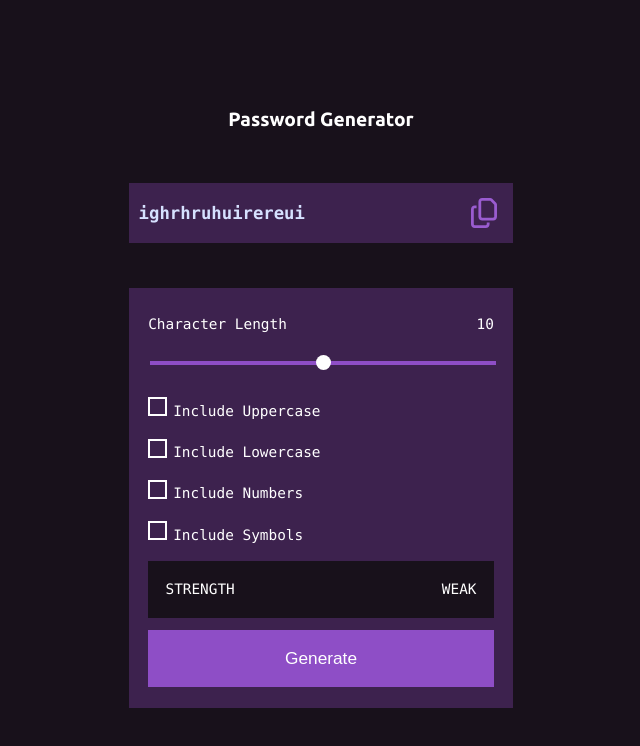
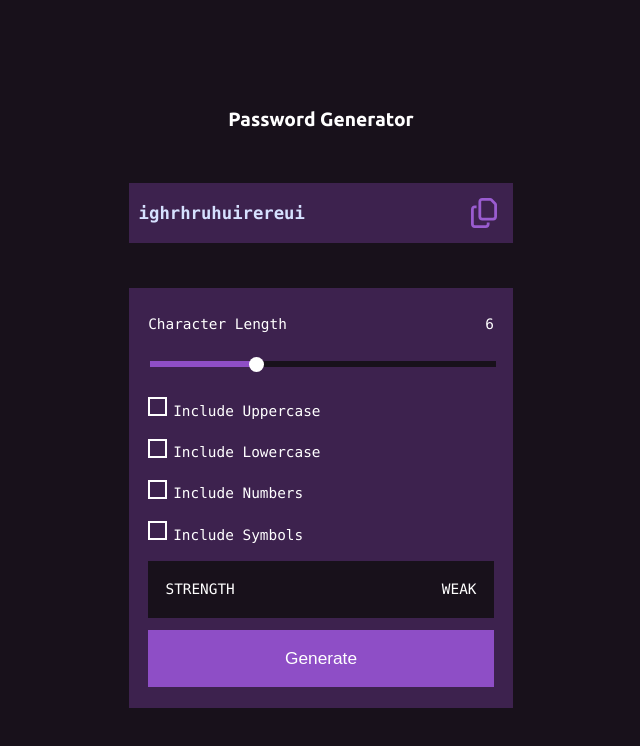
Before and after one commit to johnOfGod33/password-generator, a website: page Pages/index.html in a window 1280 px wide. Shown: the whole page, without its empty margins (319-959 px from the left). Drawn offline with Linux system fonts and the light colour scheme; a web font is replaced by a local one.

Commit message:
UPDATE SYLE
style of input range slider with js.
i modify the bgc propriety to linear gradient every time input change

```diff
--- a/Pages/index.html
+++ b/Pages/index.html
@@ -28,7 +28,7 @@
                 ></div>
               </div>
               <div class="passwordSettings_options_characterLength_input">
-                <input type="range" min="0" max="20" step="1" />
+                <input type="range" min="0" max="20" step="1" value="6" />
               </div>
             </div>
             <div class="passwordSettings_options_checkboxs">
--- a/Scripts/renderCharacterLength.js
+++ b/Scripts/renderCharacterLength.js
@@ -1,12 +1,23 @@
-const valueDiv = document.querySelector(
+const characterLengthValue = document.querySelector(
   ".passwordSettings_options_characterLength_info_value"
 );
+
 const characterLengthInput = document.querySelector(
   ".passwordSettings_options_characterLength_input input"
 );
 
-valueDiv.textContent = characterLengthInput.value;
+const renderCharacterLength = (value) => {
+  const tempInputValue = value;
+  const progress = (tempInputValue / characterLengthInput.max) * 100;
+  const progressBgc = "#8e4ec6";
+  const inputBgc = "#18111b";
 
-characterLengthInput.addEventListener("input", (event) => {
-  valueDiv.textContent = event.target.value;
-});
+  characterLengthValue.textContent = tempInputValue;
+  characterLengthInput.style.background = `linear-gradient(to right, ${progressBgc} ${progress}%, ${inputBgc} ${progress}%)`;
+};
+
+renderCharacterLength(characterLengthInput.value);
+
+characterLengthInput.addEventListener("input", (event) =>
+  renderCharacterLength(event.target.value)
+);
--- a/styles/style.scss
+++ b/styles/style.scss
@@ -122,23 +122,23 @@ main {
         input[type="range"] {
           appearance: none;
           -webkit-appearance: none;
-          background-color: transparent;
+
+          outline: none;
           cursor: pointer;
+          height: 20%;
           width: 100%;
+          background: $bgc;
+          transition: all 300ms;
 
-          &::-webkit-slider-runnable-track {
-            height: 40%;
-            width: 100%;
-            background-color: $buttonbgc;
+          &::-webkit-slider-thumb {
+            appearance: none;
+            height: 15px;
+            width: 15px;
+            border-radius: 50%;
+            background-color: #fff;
           }
 
-          &::-moz-range-track {
-            height: 50%;
-            width: 100%;
-            background-color: $buttonbgc;
-          }
-
-          &::-webkit-slider-thumb {
+          &::-moz-range-thumb {
             appearance: none;
             height: 15px;
             width: 15px;
```
Also changed, not shown: styles/style.css, 1 other file.
